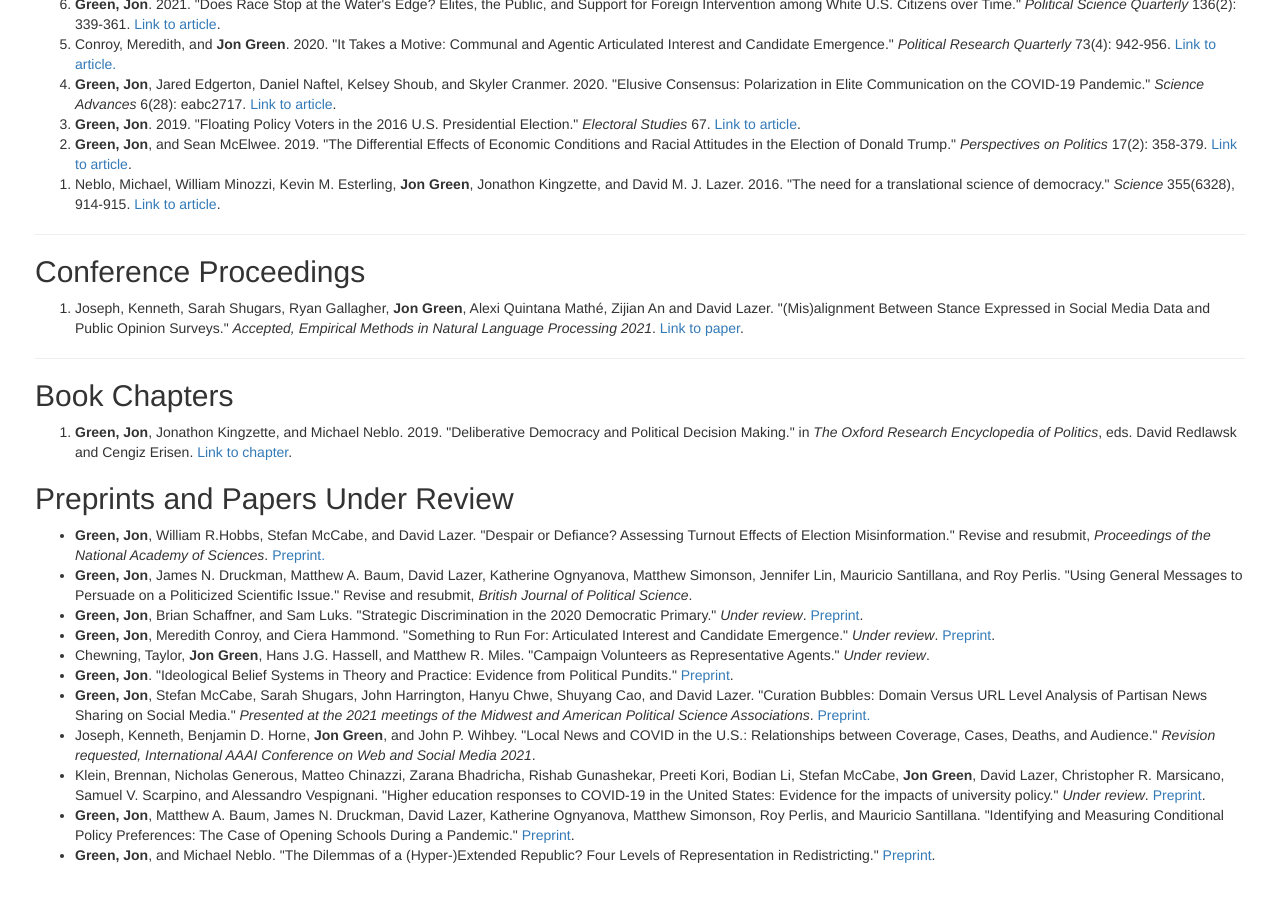
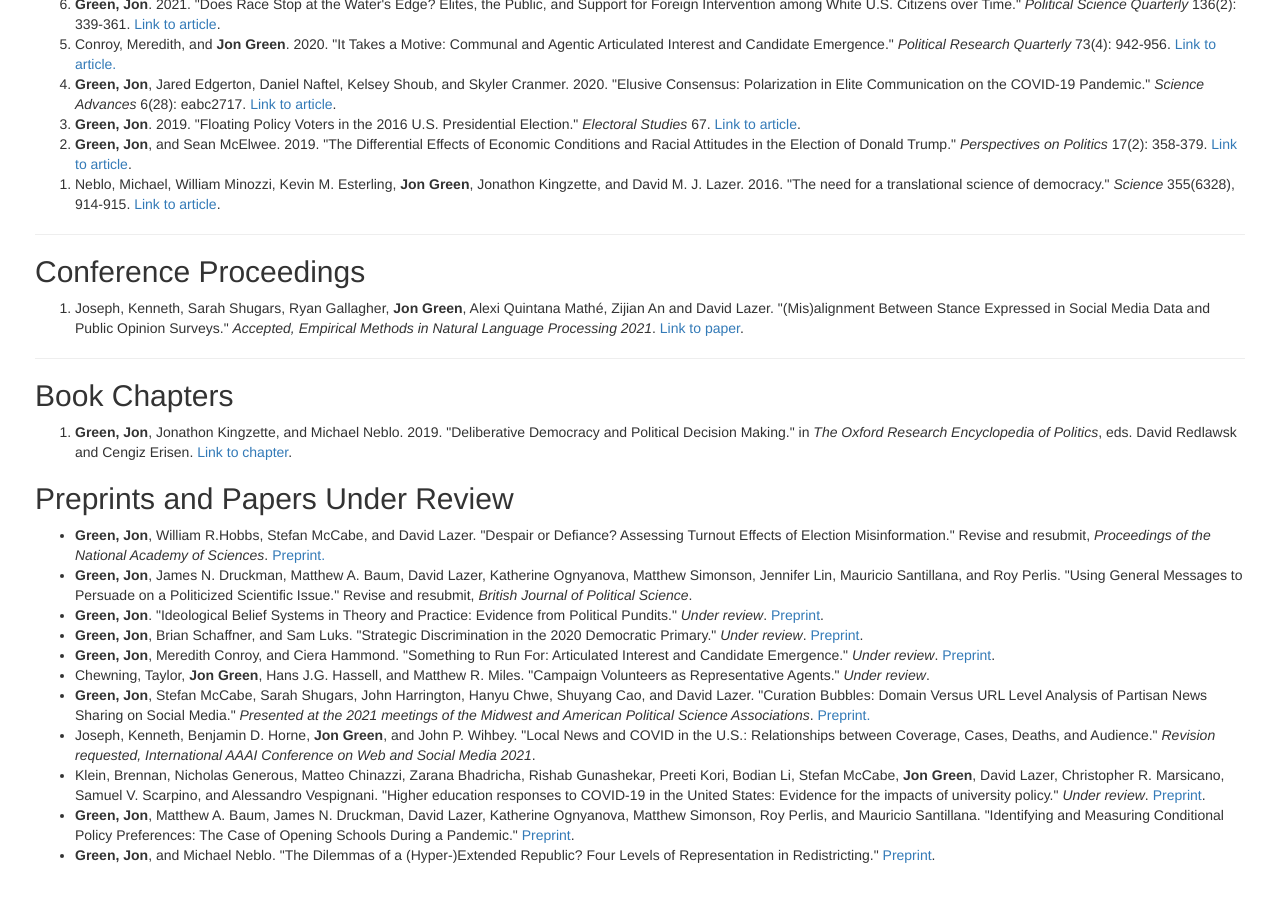
Before and after one commit to jgreen4919/jgreen4919.github.io, a Jekyll site: the page index.html, which Jekyll copies as it is, in a window 1280 px wide and 900 px high, scrolled down 691 px. Built offline with Jekyll 4.4.1, drawn with Linux system fonts in a browser that asks for light colours.

Commit message:
pundits under review again

```diff
--- a/index.html
+++ b/index.html
@@ -54,10 +54,10 @@
     <ul>
     <li> <strong>Green, Jon</strong>, William R.Hobbs, Stefan McCabe, and David Lazer. "Despair or Defiance? Assessing Turnout Effects of Election Misinformation." Revise and resubmit, <i>Proceedings of the National Academy of Sciences</i>. <a href="https://osf.io/f34ac/"> Preprint.</a></li>
     <li> <strong>Green, Jon</strong>, James N. Druckman,  Matthew A. Baum, David Lazer, Katherine Ognyanova, Matthew Simonson, Jennifer Lin, Mauricio Santillana, and Roy Perlis. "Using General Messages to Persuade on a Politicized Scientific Issue." Revise and resubmit, <i>British Journal of Political Science</i>.</li>
-     <li> <strong>Green, Jon</strong>, Brian Schaffner, and Sam Luks. "Strategic Discrimination in the 2020 Democratic Primary." <i>Under review</i>. <a href="https://osf.io/25kew/">Preprint</a>.</li>
+      <li> <strong>Green, Jon</strong>. "Ideological Belief Systems in Theory and Practice: Evidence from Political Pundits." <i>Under review</i>. <a href="https://osf.io/2cjse/">Preprint</a>.</li>
+      <li> <strong>Green, Jon</strong>, Brian Schaffner, and Sam Luks. "Strategic Discrimination in the 2020 Democratic Primary." <i>Under review</i>. <a href="https://osf.io/25kew/">Preprint</a>.</li>
       <li> <strong>Green, Jon</strong>, Meredith Conroy, and Ciera Hammond. "Something to Run For: Articulated Interest and Candidate Emergence." <i>Under review</i>. <a href="https://osf.io/f34ac/">Preprint</a>.</li>
      <li>Chewning, Taylor, <strong>Jon Green</strong>, Hans J.G. Hassell, and Matthew R. Miles. "Campaign Volunteers as Representative Agents." <i>Under review</i>.
-     <li> <strong>Green, Jon</strong>. "Ideological Belief Systems in Theory and Practice: Evidence from Political Pundits." <a href="https://osf.io/2cjse/">Preprint</a>.</li>
       <li> <strong>Green, Jon</strong>, Stefan McCabe, Sarah Shugars, John Harrington, Hanyu Chwe, Shuyang Cao, and David Lazer. "Curation Bubbles: Domain Versus URL Level Analysis of Partisan News Sharing on Social Media." <i>Presented at the 2021 meetings of the Midwest and American Political Science Associations</i>. <a href="https://osf.io/vbwer/"> Preprint.</a></li>
       <li>Joseph, Kenneth, Benjamin D. Horne, <strong>Jon Green</strong>, and John P. Wihbey. "Local News and COVID in the U.S.: Relationships between Coverage, Cases, Deaths, and Audience." <i>Revision requested, International AAAI Conference on Web and Social Media 2021</i>.</li>
       <li> Klein, Brennan, Nicholas Generous, Matteo Chinazzi, Zarana Bhadricha, Rishab Gunashekar, Preeti Kori, Bodian Li, Stefan McCabe, <strong>Jon Green</strong>, David Lazer, Christopher R. Marsicano, Samuel V. Scarpino, and Alessandro Vespignani. "Higher education responses to COVID-19 in the United States: Evidence for the impacts of university policy." <i>Under review</i>. <a href="https://www.medrxiv.org/content/10.1101/2021.10.07.21264419v2">Preprint</a>.</li>
```
Also changed, not shown: 5 other files.
